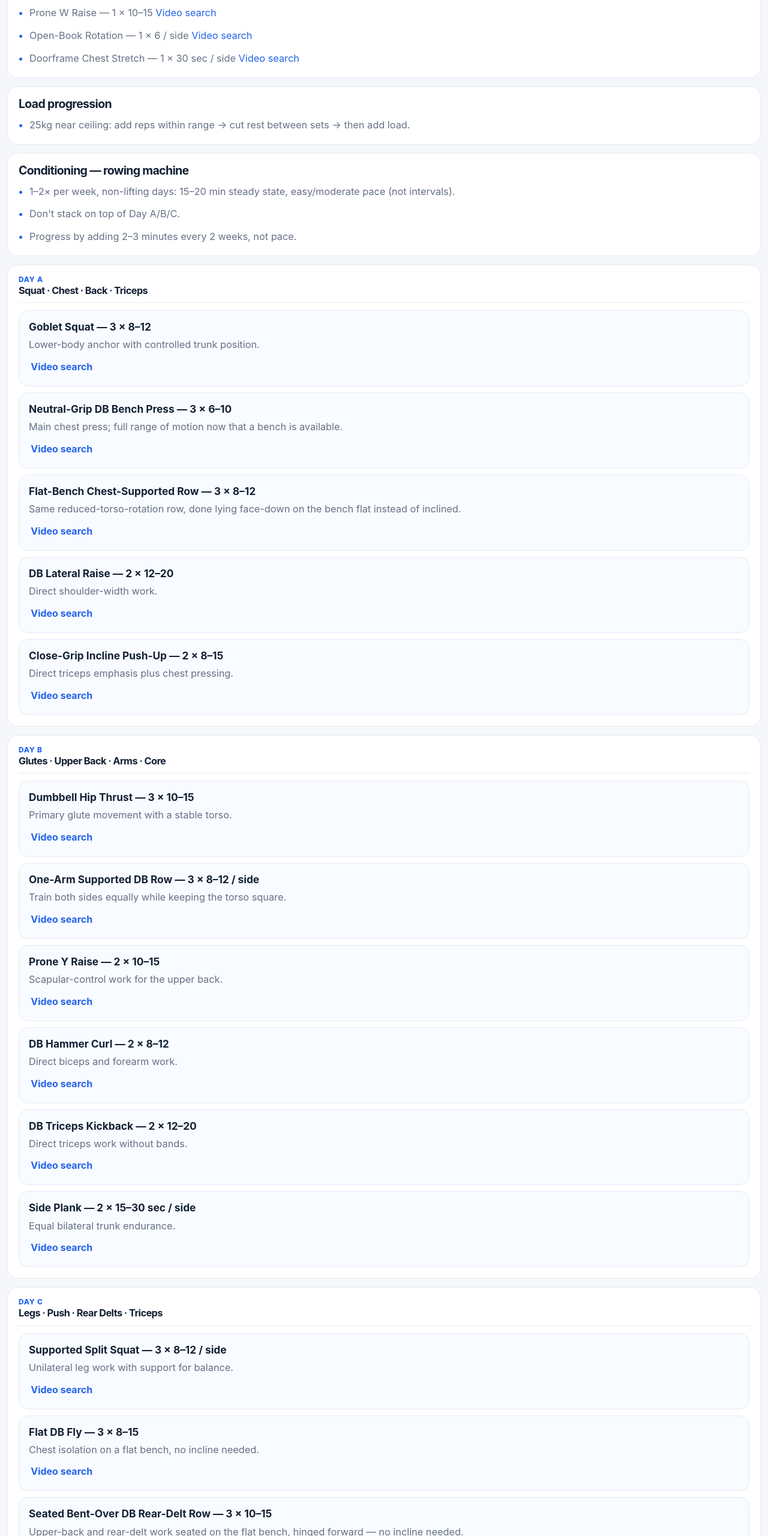
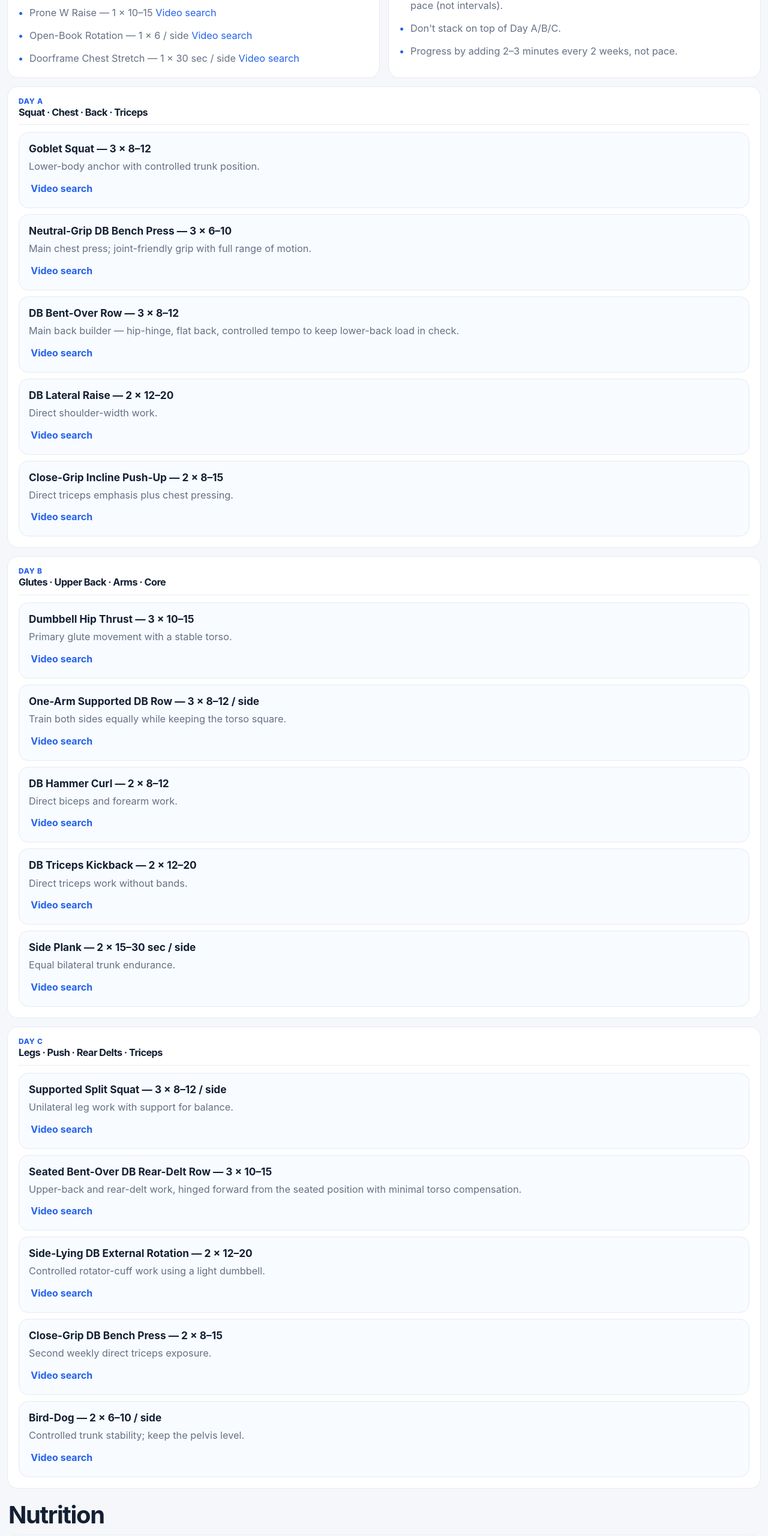
Before and after one commit to viniciusacmauro/Health, a plain HTML site: page index.html in a window 1280 px wide. Shown: the part 240-2800 px from the top of the page at 60% size. Drawn offline with Linux system fonts and the light colour scheme.

Commit message:
Add files via upload

```diff
--- a/index.html
+++ b/index.html
@@ -296,6 +296,7 @@
       </div>
 
       <div class="stack">
+        <div class="two-col">
           <div class="card">
             <h3>Warm-up</h3>
             <ul class="list">
@@ -307,13 +308,6 @@
           </div>
 
           <div class="card">
-          <h3>Load progression</h3>
-          <ul class="list" style="margin-top:12px;">
-            <li>25kg near ceiling: add reps within range → cut rest between sets → then add load.</li>
-          </ul>
-        </div>
-
-        <div class="card">
             <h3>Conditioning — rowing machine</h3>
             <ul class="list" style="margin-top:12px;">
               <li>1–2× per week, non-lifting days: 15–20 min steady state, easy/moderate pace (not intervals).</li>
@@ -321,13 +315,14 @@
               <li>Progress by adding 2–3 minutes every 2 weeks, not pace.</li>
             </ul>
           </div>
+        </div>
 
         <div class="card">
           <div class="day-header"><span class="day-label">Day A</span><h3>Squat · Chest · Back · Triceps</h3></div>
           <div style="margin-top:12px;">
             <div class="exercise"><strong>Goblet Squat — 3 × 8–12</strong><span>Lower-body anchor with controlled trunk position.</span> <a href="https://www.youtube.com/results?search_query=Goblet+Squat+proper+form" target="_blank" rel="noopener noreferrer">Video search</a></div>
-            <div class="exercise"><strong>Neutral-Grip DB Bench Press — 3 × 6–10</strong><span>Main chest press; full range of motion now that a bench is available.</span> <a href="https://www.youtube.com/results?search_query=Neutral+Grip+Dumbbell+Bench+Press+proper+form" target="_blank" rel="noopener noreferrer">Video search</a></div>
-            <div class="exercise"><strong>Flat-Bench Chest-Supported Row — 3 × 8–12</strong><span>Same reduced-torso-rotation row, done lying face-down on the bench flat instead of inclined.</span> <a href="https://www.youtube.com/results?search_query=Chest+Supported+Dumbbell+Row+flat+bench+proper+form" target="_blank" rel="noopener noreferrer">Video search</a></div>
+            <div class="exercise"><strong>Neutral-Grip DB Bench Press — 3 × 6–10</strong><span>Main chest press; joint-friendly grip with full range of motion.</span> <a href="https://www.youtube.com/results?search_query=Neutral+Grip+Dumbbell+Bench+Press+proper+form" target="_blank" rel="noopener noreferrer">Video search</a></div>
+            <div class="exercise"><strong>DB Bent-Over Row — 3 × 8–12</strong><span>Main back builder — hip-hinge, flat back, controlled tempo to keep lower-back load in check.</span> <a href="https://www.youtube.com/results?search_query=Dumbbell+Bent+Over+Row+proper+form" target="_blank" rel="noopener noreferrer">Video search</a></div>
             <div class="exercise"><strong>DB Lateral Raise — 2 × 12–20</strong><span>Direct shoulder-width work.</span> <a href="https://www.youtube.com/results?search_query=Dumbbell+Lateral+Raise+proper+form" target="_blank" rel="noopener noreferrer">Video search</a></div>
             <div class="exercise"><strong>Close-Grip Incline Push-Up — 2 × 8–15</strong><span>Direct triceps emphasis plus chest pressing.</span> <a href="https://www.youtube.com/results?search_query=Close+Grip+Incline+Push+Up+proper+form" target="_blank" rel="noopener noreferrer">Video search</a></div>
           </div>
@@ -338,7 +333,6 @@
           <div style="margin-top:12px;">
             <div class="exercise"><strong>Dumbbell Hip Thrust — 3 × 10–15</strong><span>Primary glute movement with a stable torso.</span> <a href="https://www.youtube.com/results?search_query=Dumbbell+Hip+Thrust+proper+form" target="_blank" rel="noopener noreferrer">Video search</a></div>
             <div class="exercise"><strong>One-Arm Supported DB Row — 3 × 8–12 / side</strong><span>Train both sides equally while keeping the torso square.</span> <a href="https://www.youtube.com/results?search_query=One+Arm+Supported+Dumbbell+Row+proper+form" target="_blank" rel="noopener noreferrer">Video search</a></div>
-            <div class="exercise"><strong>Prone Y Raise — 2 × 10–15</strong><span>Scapular-control work for the upper back.</span> <a href="https://www.youtube.com/results?search_query=Prone+Y+Raise+proper+form" target="_blank" rel="noopener noreferrer">Video search</a></div>
             <div class="exercise"><strong>DB Hammer Curl — 2 × 8–12</strong><span>Direct biceps and forearm work.</span> <a href="https://www.youtube.com/results?search_query=Dumbbell+Hammer+Curl+proper+form" target="_blank" rel="noopener noreferrer">Video search</a></div>
             <div class="exercise"><strong>DB Triceps Kickback — 2 × 12–20</strong><span>Direct triceps work without bands.</span> <a href="https://www.youtube.com/results?search_query=Dumbbell+Triceps+Kickback+proper+form" target="_blank" rel="noopener noreferrer">Video search</a></div>
             <div class="exercise"><strong>Side Plank — 2 × 15–30 sec / side</strong><span>Equal bilateral trunk endurance.</span> <a href="https://www.youtube.com/results?search_query=Side+Plank+proper+form" target="_blank" rel="noopener noreferrer">Video search</a></div>
@@ -349,8 +343,7 @@
           <div class="day-header"><span class="day-label">Day C</span><h3>Legs · Push · Rear Delts · Triceps</h3></div>
           <div style="margin-top:12px;">
             <div class="exercise"><strong>Supported Split Squat — 3 × 8–12 / side</strong><span>Unilateral leg work with support for balance.</span> <a href="https://www.youtube.com/results?search_query=Supported+Split+Squat+proper+form" target="_blank" rel="noopener noreferrer">Video search</a></div>
-            <div class="exercise"><strong>Flat DB Fly — 3 × 8–15</strong><span>Chest isolation on a flat bench, no incline needed.</span> <a href="https://www.youtube.com/results?search_query=Flat+Dumbbell+Fly+proper+form" target="_blank" rel="noopener noreferrer">Video search</a></div>
-            <div class="exercise"><strong>Seated Bent-Over DB Rear-Delt Row — 3 × 10–15</strong><span>Upper-back and rear-delt work seated on the flat bench, hinged forward — no incline needed.</span> <a href="https://www.youtube.com/results?search_query=Seated+Bent+Over+Dumbbell+Rear+Delt+Row+proper+form" target="_blank" rel="noopener noreferrer">Video search</a></div>
+            <div class="exercise"><strong>Seated Bent-Over DB Rear-Delt Row — 3 × 10–15</strong><span>Upper-back and rear-delt work, hinged forward from the seated position with minimal torso compensation.</span> <a href="https://www.youtube.com/results?search_query=Seated+Bent+Over+Dumbbell+Rear+Delt+Row+proper+form" target="_blank" rel="noopener noreferrer">Video search</a></div>
             <div class="exercise"><strong>Side-Lying DB External Rotation — 2 × 12–20</strong><span>Controlled rotator-cuff work using a light dumbbell.</span> <a href="https://www.youtube.com/results?search_query=Side+Lying+Dumbbell+External+Rotation+proper+form" target="_blank" rel="noopener noreferrer">Video search</a></div>
             <div class="exercise"><strong>Close-Grip DB Bench Press — 2 × 8–15</strong><span>Second weekly direct triceps exposure.</span> <a href="https://www.youtube.com/results?search_query=Close+Grip+Dumbbell+Bench+Press+proper+form" target="_blank" rel="noopener noreferrer">Video search</a></div>
             <div class="exercise"><strong>Bird-Dog — 2 × 6–10 / side</strong><span>Controlled trunk stability; keep the pelvis level.</span> <a href="https://www.youtube.com/results?search_query=Bird+Dog+exercise+proper+form" target="_blank" rel="noopener noreferrer">Video search</a></div>
@@ -365,11 +358,6 @@
       </div>
 
       <div class="stack">
-        <div class="card">
-          <h3>Abdomen / hip focus</h3>
-          <span style="display:block;margin-top:10px;color:var(--muted);">These two measurements are trending away from goal while everything else is trending toward it. The two rules already in this plan matter most here: on the social/alcohol day, drop rice or potatoes and keep protein and vegetables the same; keep snacks to the listed options rather than substituting processed alternatives. No calorie counting needed — sticking to the meal structure below as written is the lever.</span>
-        </div>
-
         <div class="card">
           <h3>Meal 1 · Breakfast</h3>
           <div style="margin-top:12px;">
@@ -530,10 +518,6 @@
               <span>Lisdexamfetamine 10 mg</span>
             </div>
             <div class="step">
-              <strong>15:30</strong>
-              <span>NAC 1,200 mg</span>
-            </div>
-            <div class="step">
               <strong>20:30</strong>
               <span>Magnesium bisglycinate 200 mg</span>
             </div>
```
Lines whose indentation alone changed are shown as unchanged.
